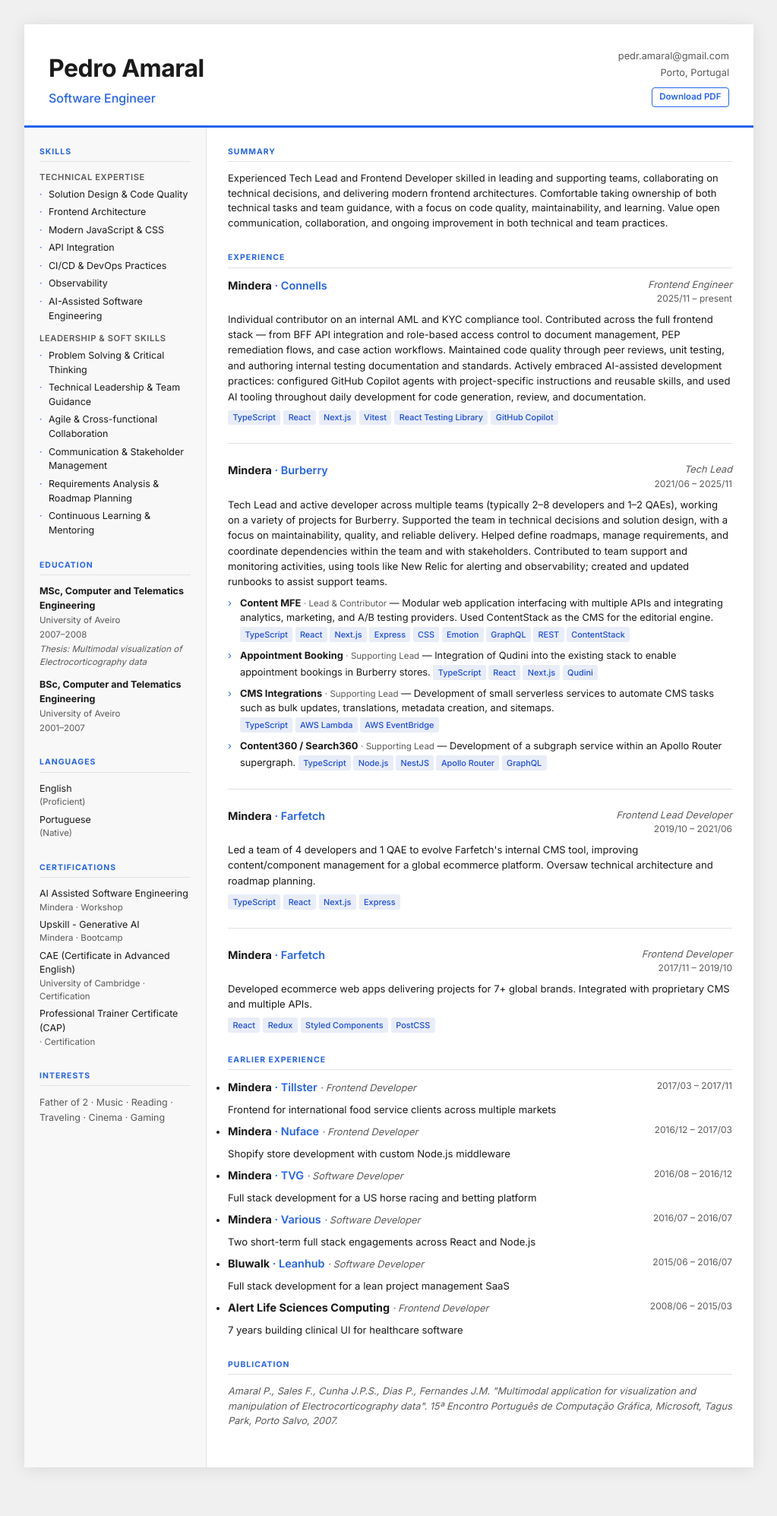
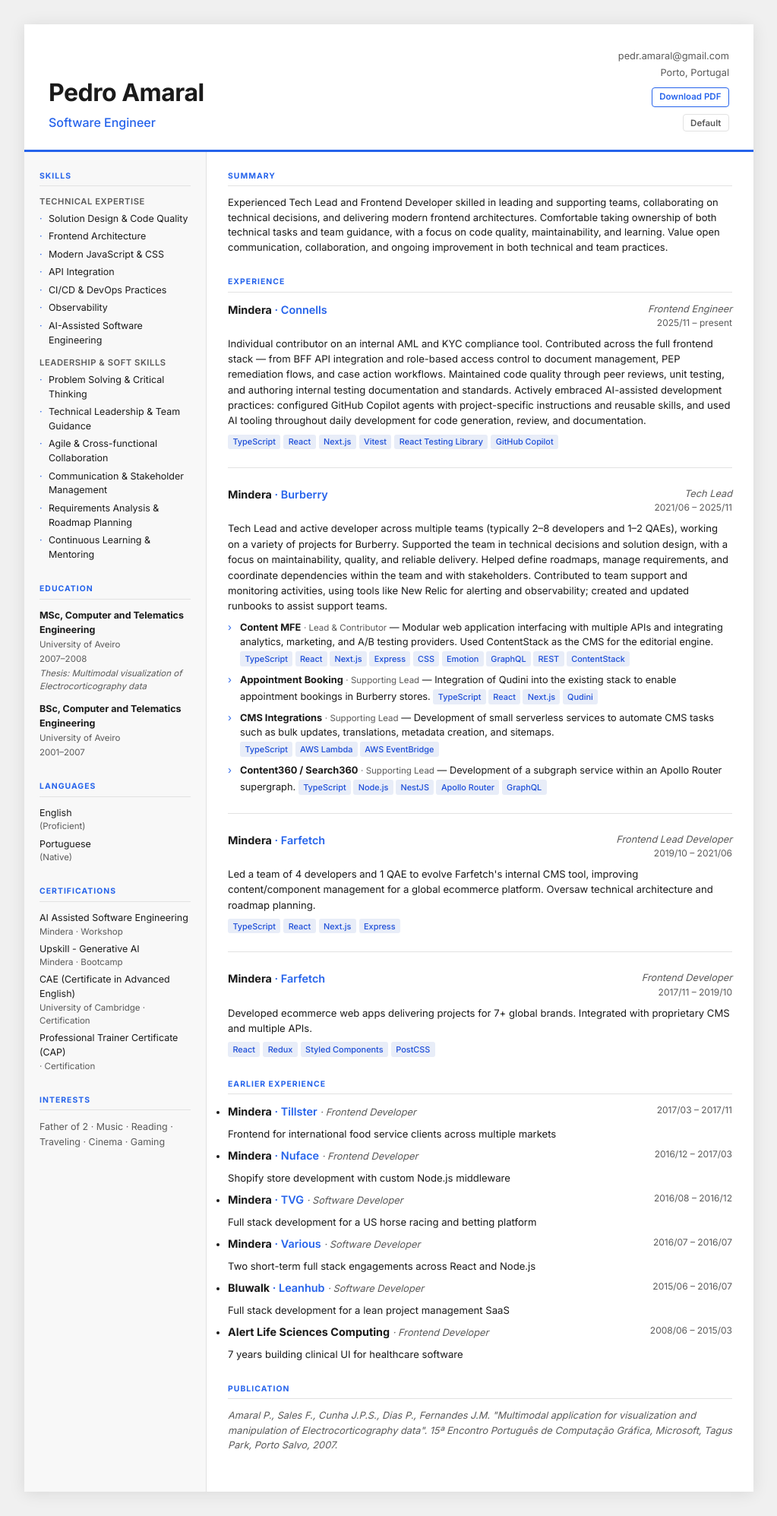
Before and after one commit to lockemind/cv-mate, a Jekyll site: the page built from index.html, in a window 1280 px wide. Shown: the whole page at 76% size, without its empty margins (128-1151 px from the left). Built offline with Jekyll 4.4.1, drawn with Linux system fonts in a browser that asks for light colours; before the commit the page ends 1963 px from its top, so only the background shows below that.

Commit message:
add theme switcher with dark and minimal themes
Co-Authored-By: Claude Sonnet 4.6 <noreply@anthropic.com>

```diff
--- a/_layouts/cv.html
+++ b/_layouts/cv.html
@@ -5,6 +5,12 @@
   <meta name="viewport" content="width=device-width, initial-scale=1.0">
   <title>{{ site.data.profile.name }} — CV</title>
   <link rel="stylesheet" href="{{ '/assets/css/cv.css' | relative_url }}">
+  <script>
+    (function() {
+      var t = localStorage.getItem('cv-theme');
+      if (t && t !== 'default') document.documentElement.className = 'theme-' + t;
+    })();
+  </script>
 </head>
 <body>
   <div class="cv">
@@ -19,8 +25,24 @@
         <span>{{ site.data.profile.contact.email }}</span>
         <span>{{ site.data.profile.contact.location }}</span>
         <a class="cv-pdf-link" href="{{ '/assets/cv.pdf' | relative_url }}" download>Download PDF</a>
+        <button class="cv-theme-switcher" id="theme-btn" onclick="cycleTheme()"></button>
       </div>
     </header>
+    <script>
+      var _themes = ['default', 'dark', 'minimal'];
+      var _labels = { default: 'Default', dark: 'Dark', minimal: 'Minimal' };
+      function cycleTheme() {
+        var cur = localStorage.getItem('cv-theme') || 'default';
+        var next = _themes[(_themes.indexOf(cur) + 1) % _themes.length];
+        document.documentElement.className = next === 'default' ? '' : 'theme-' + next;
+        localStorage.setItem('cv-theme', next);
+        document.getElementById('theme-btn').textContent = _labels[next];
+      }
+      document.addEventListener('DOMContentLoaded', function() {
+        var cur = localStorage.getItem('cv-theme') || 'default';
+        document.getElementById('theme-btn').textContent = _labels[cur];
+      });
+    </script>
 
     <div class="cv-body">
 
--- a/assets/css/cv.css
+++ b/assets/css/cv.css
@@ -12,16 +12,41 @@
   --color-sidebar-bg: #f8f8f8;
   --color-tag-bg:     #e8edf8;
   --color-tag-text:   #1d4ed8;
+  --color-page-bg:    #f0f0f0;
   --font-sans:        'Inter', system-ui, -apple-system, sans-serif;
   --font-size-base:   13px;
   --sidebar-width:    240px;
+}
+
+.theme-dark {
+  --color-text:       #e8e8e8;
+  --color-muted:      #909090;
+  --color-accent:     #60a5fa;
+  --color-border:     #2e2e2e;
+  --color-bg:         #1e1e1e;
+  --color-sidebar-bg: #161616;
+  --color-tag-bg:     #1e3a5f;
+  --color-tag-text:   #93c5fd;
+  --color-page-bg:    #111111;
+}
+
+.theme-minimal {
+  --color-text:       #111111;
+  --color-muted:      #666666;
+  --color-accent:     #111111;
+  --color-border:     #cccccc;
+  --color-bg:         #ffffff;
+  --color-sidebar-bg: #ffffff;
+  --color-tag-bg:     #efefef;
+  --color-tag-text:   #333333;
+  --color-page-bg:    #ffffff;
 }
 
 body {
   font-family: var(--font-sans);
   font-size: var(--font-size-base);
   color: var(--color-text);
-  background: #f0f0f0;
+  background: var(--color-page-bg);
   line-height: 1.5;
 }
 
@@ -83,8 +108,27 @@ body {
   color: white;
 }
 
+.cv-theme-switcher {
+  margin-top: 0.4rem;
+  font-size: 0.72rem;
+  font-weight: 600;
+  color: var(--color-muted);
+  background: none;
+  border: 1px solid var(--color-border);
+  padding: 0.2rem 0.6rem;
+  border-radius: 4px;
+  cursor: pointer;
+  font-family: var(--font-sans);
+  transition: border-color 0.15s, color 0.15s;
+}
+
+.cv-theme-switcher:hover {
+  border-color: var(--color-accent);
+  color: var(--color-accent);
+}
+
 @media print {
-  .cv-pdf-link { display: none; }
+  .cv-pdf-link, .cv-theme-switcher { display: none; }
 }
 
 /* ── Body (sidebar + main) ────────────────────────────────── */
```
Also changed, not shown: preview.mjs (+22 -0 lines).
